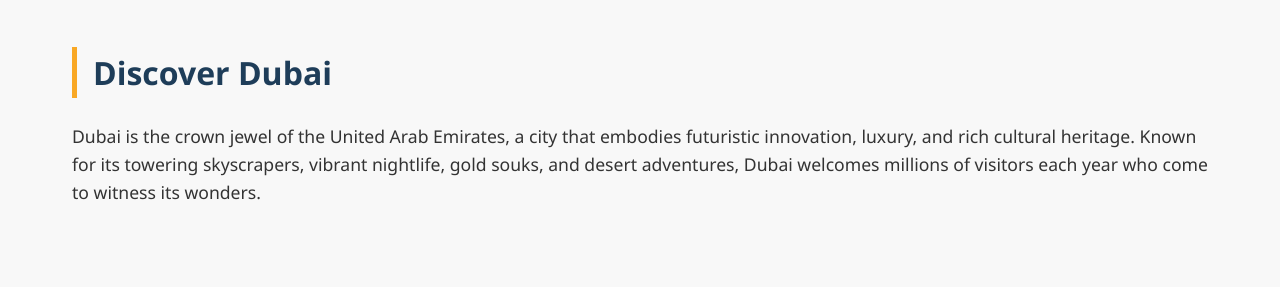
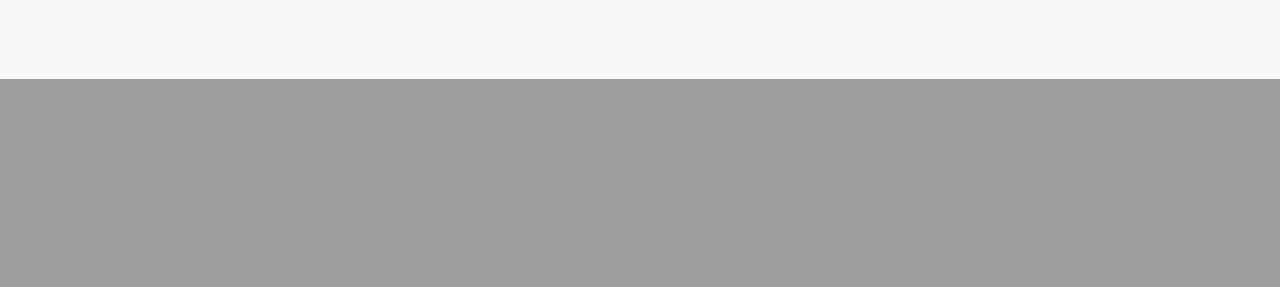
Before and after one commit to roparon/COUNTY_PORTAL1, a Flask app: template app/templates/main/homapage.html in a window 1280 px wide. Shown: the part 721-1008 px from the top of the page. After the commit the page ends 800 px from the top, so only its background shows below. Run offline with Flask 3, Linux system fonts and the light colour scheme; the template is opened without the code that fills it, so the values that code supplies are empty.

Commit message:
modified  html file

```diff
--- a/app/templates/main/homapage.html
+++ b/app/templates/main/homapage.html
@@ -131,10 +131,6 @@
     <p>The City of Gold — Where Dreams Touch the Sky</p>
   </header>
 
-  <section class="intro">
-    <h2 class="section-title">Discover Dubai</h2>
-    <p>Dubai is the crown jewel of the United Arab Emirates, a city that embodies futuristic innovation, luxury, and rich cultural heritage. Known for its towering skyscrapers, vibrant nightlife, gold souks, and desert adventures, Dubai welcomes millions of visitors each year who come to witness its wonders.</p>
-  </section>
 
 
 
```
